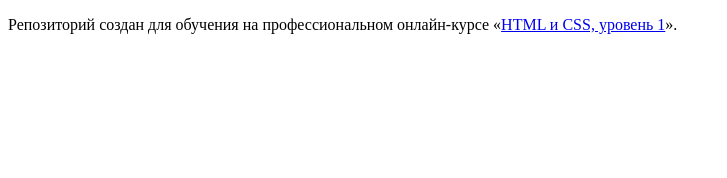
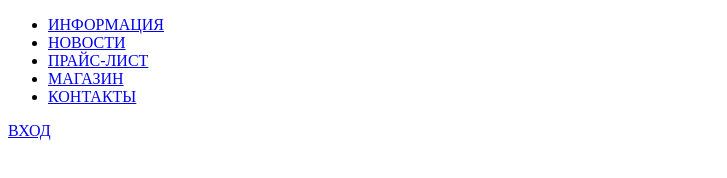
Before and after one commit to antigon2012/326415-barbershop-25, a plain HTML site: page index.html in a window 1280 px wide. Shown: the whole page, without its empty margins (0-727 px from the left). Drawn offline with Linux system fonts and the light colour scheme.

Commit message:
Добавляет шапку

```diff
--- a/index.html
+++ b/index.html
@@ -1,12 +1,36 @@
 <!DOCTYPE html>
-<html lang="ru">
-  <head>
-    <meta charset="utf-8">
-    <title>HTML Academy: Барбершоп</title>
-  </head>
-  <body>
+<html lang="en">
+<head>
 
-    <p>Репозиторий создан для обучения на профессиональном онлайн‑курсе «<a href="https://htmlacademy.ru/intensive/htmlcss">HTML и CSS, уровень 1</a>».</p>
+    <meta charset="UTF-8">
 
-  </body>
+    <title>HTML Academy: Барбершоп "Бородинский"</title>
+
+</head>
+<body>
+
+    <header class="header">
+        <nav class="nav-site">
+            <ul class="nav-site-a">
+                <li><a href="#">ИНФОРМАЦИЯ</a></li>
+                <li><a href="#">НОВОСТИ</a></li>
+                <li><a href="#">ПРАЙС-ЛИСТ</a></li>
+                <li><a href="#">МАГАЗИН</a></li>
+                <li><a href="#">КОНТАКТЫ</a></li>
+            </ul>
+            <p class="nav-site-login">
+                <a href="#">ВХОД</a>
+            </p>
+        </nav>
+    </header>
+
+    <main>
+
+    </main>
+
+    <footer>
+
+    </footer>
+
+</body>
 </html>
```
